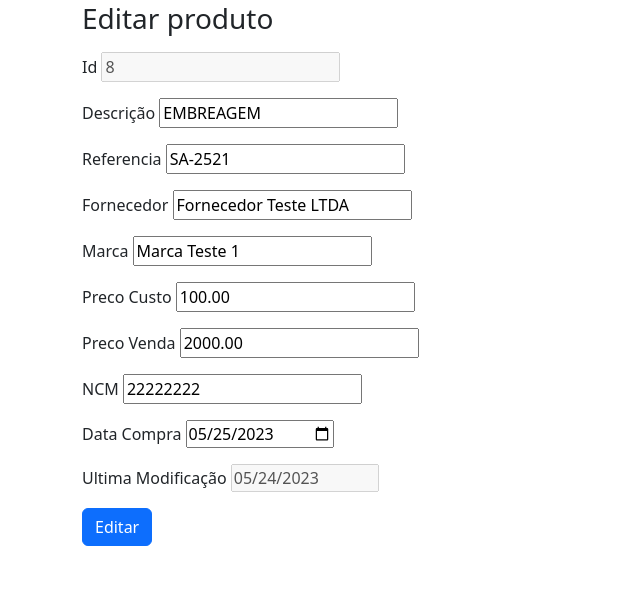
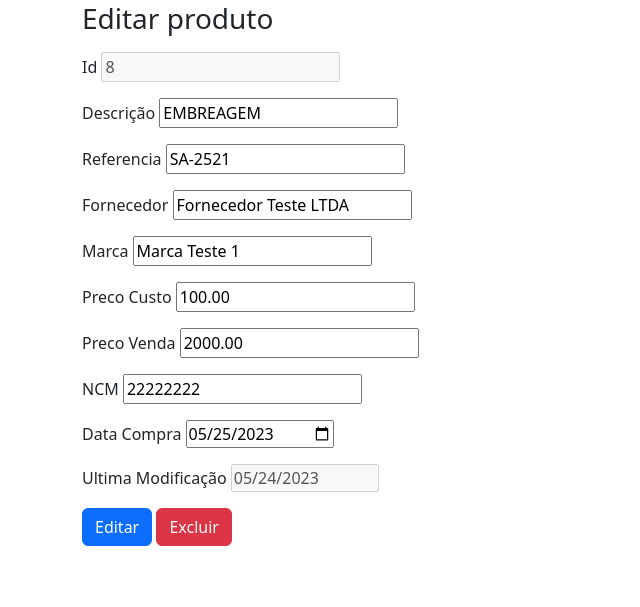
Before and after one commit to thomasdemauri/ProjetoIntegrador, a Django app: template produtos/templates/produtos/produto_detalhado.html in a window 1280 px wide. Shown: the part 101-708 px from the top of the page, without its empty margins (0-640 px from the left). Run offline with Django 4.2, Linux system fonts and the light colour scheme; the template is opened without the code that fills it: values that come from a table or form of the project are taken from there, others are empty; data comes from the database, SQL or seed files in the repository; both versions use the stored data as it was after the commit.

Commit message:
modificacoes

```diff
--- a/produtos/templates/produtos/produto_detalhado.html
+++ b/produtos/templates/produtos/produto_detalhado.html
@@ -71,6 +71,9 @@
                     <input type="date" name="ultima_modificacao" id="ultima_modificacao" value="{{ produto.formata_ultima_modificacao }}" disabled>
                 </div>
                 <input type="submit" class="btn btn-primary" value="Editar">
+                <button type="button" class="btn btn-danger">
+                    <a class="link-light text-decoration-none" href="{% url 'produtos:excluir_produto' produto.id %}">Excluir</a>
+                </button>
             </fieldset>
         </form>
         <p>{{ produto.formata_data }}</p>
```
Also changed, not shown: db.sqlite3, produtos/models.py (line endings or trailing spaces).
